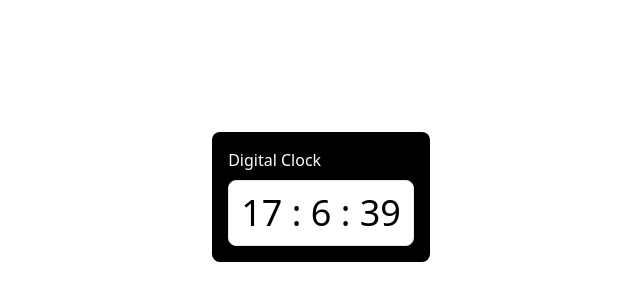
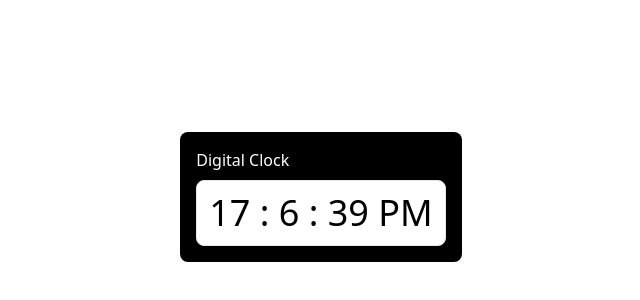
Before and after one commit to MarcAndersonGilles/Digital-Clock, a website: page index.html in a window 1280 px wide. Shown: the part 156-456 px from the top of the page, without its empty margins (319-959 px from the left). Drawn offline with nearby package versions, Linux system fonts and the light colour scheme.

Commit message:
Ajouter si c'est pm ou am

```diff
--- a/index.html
+++ b/index.html
@@ -20,6 +20,8 @@
     <span class="minutes"></span>
     :
     <span class="seconds"></span>
+
+    <span class="ampm"></span>
   </div>
 
 </div>
--- a/main.js
+++ b/main.js
@@ -1,6 +1,7 @@
 const htmlHours = document.querySelector('.hours')
 const htmlMinutes = document.querySelector('.minutes')
 const htmlSeconds = document.querySelector('.seconds')
+const htmlAmpPm = document.querySelector('.ampm')
 
 const getTime = () => {
   const nowTime = new Date()
@@ -10,11 +11,13 @@ const getTime = () => {
   const minutes = nowTime.getMinutes()
   const seconds = nowTime.getSeconds()
 
+
+ const ampm = hours >=12 ? "PM" : "AM";
+
   htmlHours.textContent = hours
   htmlMinutes.textContent = minutes
   htmlSeconds.textContent = seconds
-  console.log(hours)
-  console.log(minutes)
-  console.log(seconds)
+  htmlAmpPm.textContent = ampm
+
 }
 setInterval(getTime, 1000)
```
